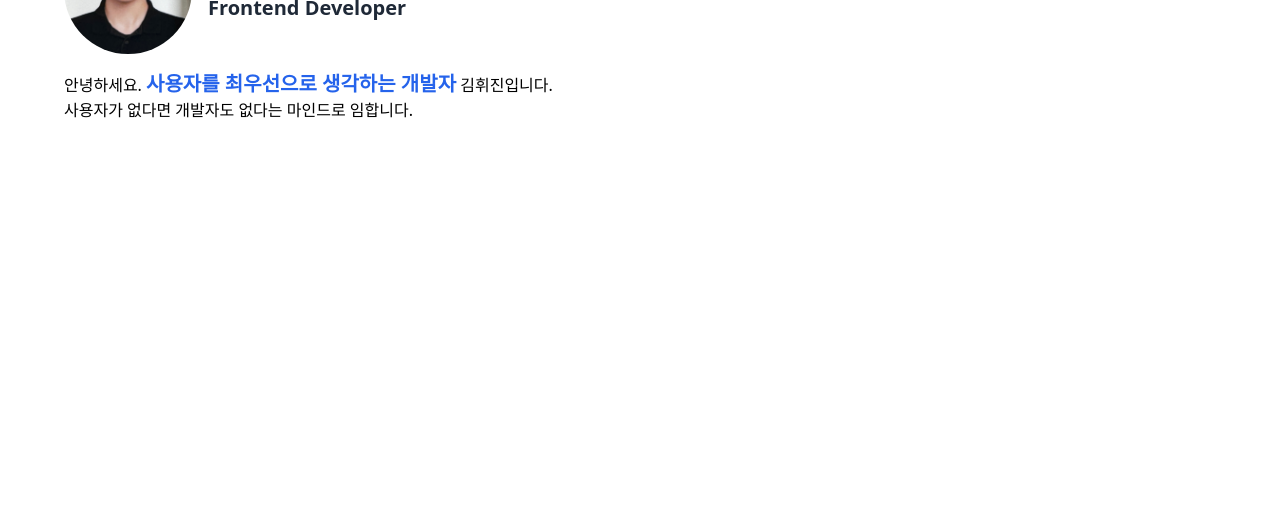
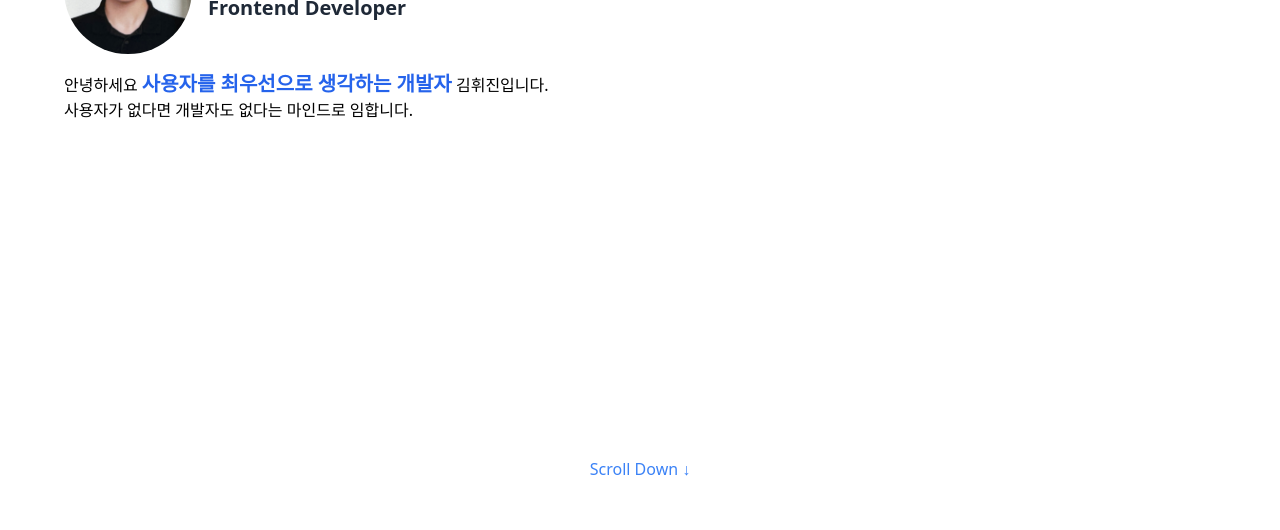
Before and after one commit to hwijinkim22/HwiJin-s-Portfolio, a Next.js app: page / in a window 1280 px wide. Shown: the part 270-800 px from the top of the page. Built offline with nearby package versions, Linux system fonts and the light colour scheme.

Commit message:
add: 스크롤 다운 텍스트 추가 및 바운스 애니메이션 추가

```diff
--- a/app/page.tsx
+++ b/app/page.tsx
@@ -177,6 +177,7 @@ const Portfolio = () => {
 
       <main className="pt-24 text-black">
         <Section id="about" title="About Me" sectionRef={sectionRefs.about}>
+          <div className="relative min-h-screen">
           <div className="grid grid-cols-1 md:grid-cols-2 gap-4">
             <div className="space-y-4">
               <div className="flex items-center space-x-4">
@@ -193,7 +194,7 @@ const Portfolio = () => {
                 </div>
               </div>
               <p className="text-black text-base font-medium">
-                안녕하세요.{" "}
+                안녕하세요 {" "}
                 <span className="font-bold text-xl text-blue-600">
                   사용자를 최우선으로 생각하는 개발자
                 </span>{" "}
@@ -201,6 +202,10 @@ const Portfolio = () => {
                 <br />
                 사용자가 없다면 개발자도 없다는 마인드로 임합니다.
               </p>
+            </div>
+            </div>
+            <div className="absolute bottom-60 left-1/2 transform -translate-x-1/2 flex flex-col items-center">
+              <p className="text-blue-500 animate-bounce">Scroll Down ↓</p>
             </div>
           </div>
         </Section>
```
